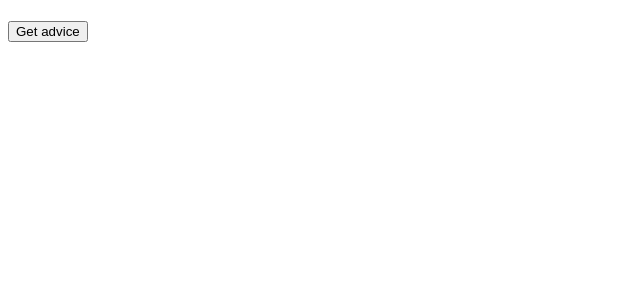
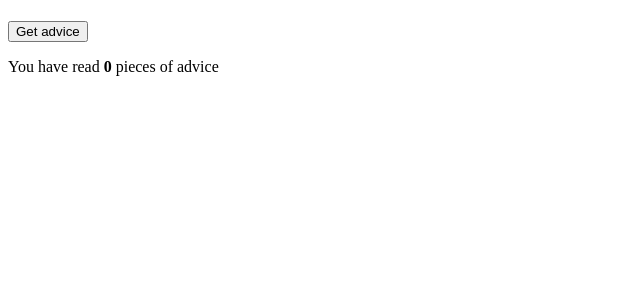
Before and after one commit to aleksandrkaron/lecture1, a React (Create React App) app: page / in a window 1280 px wide. Shown: the top 300 px of the page, without its empty margins (0-640 px from the left). Built offline with nearby package versions, Linux system fonts and the light colour scheme.

Commit message:
Added counter on the screen

```diff
--- a/src/App.js
+++ b/src/App.js
@@ -2,16 +2,21 @@
 
 export default function App() {
   const [advice, setAdvice] = useState("");
+  const [count, setCount] = useState(0);
   async function getAdvice() {
     const res = await fetch("https://api.adviceslip.com/advice");
     const data = await res.json();
     setAdvice(data.slip.advice);
+    setCount((c) => c + 1);
   }
 
   return (
     <div>
       <h1>{advice}</h1>
       <button onClick={getAdvice}>Get advice</button>
+      <p>
+        You have read <strong>{count}</strong> pieces of advice
+      </p>
     </div>
   );
 }
```
